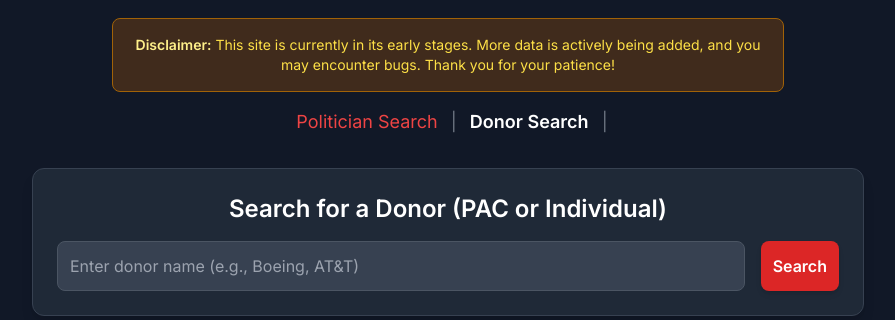
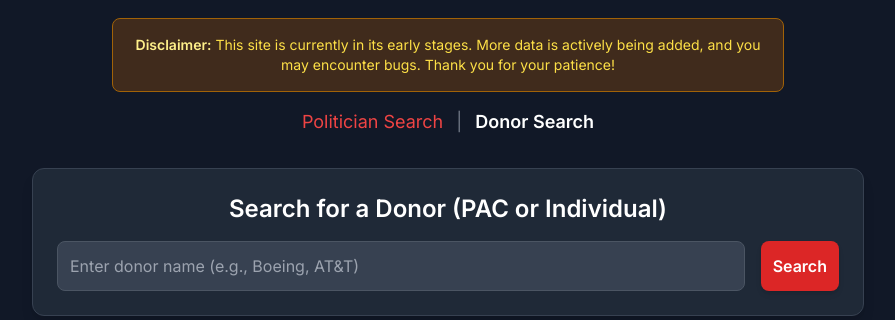
Before and after one commit to Operation-Hope/paper-trail, a Flask app: page /donor_search.html in a window 1280 px wide. Shown: the part 138-458 px from the top of the page, without its empty margins (192-1087 px from the left). Run offline with Flask 3, Linux system fonts and the light colour scheme; some libraries are stand-ins or nearby versions.

Commit message:
remove extra | in nav bar

```diff
--- a/app/templates/donor_search.html
+++ b/app/templates/donor_search.html
@@ -38,7 +38,6 @@
                 <a href="/" class="text-red-500 hover:underline mx-2">Politician Search</a>
                 <span class="text-gray-500">|</span>
                 <a href="/donor_search.html" class="text-white font-semibold hover:underline mx-2">Donor Search</a>
-                <span class="text-gray-500">|</span>
             </nav>
         </header>
 
```
